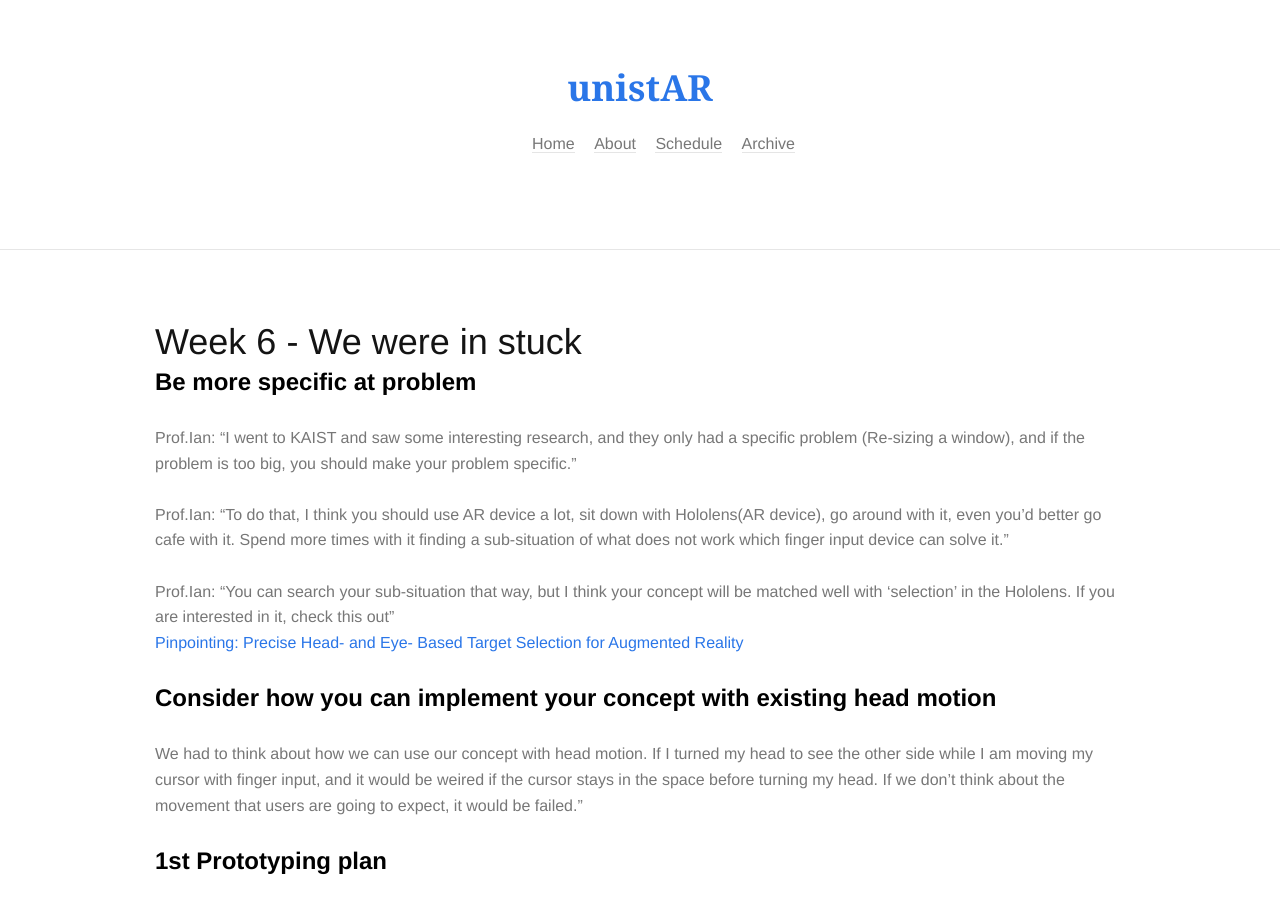
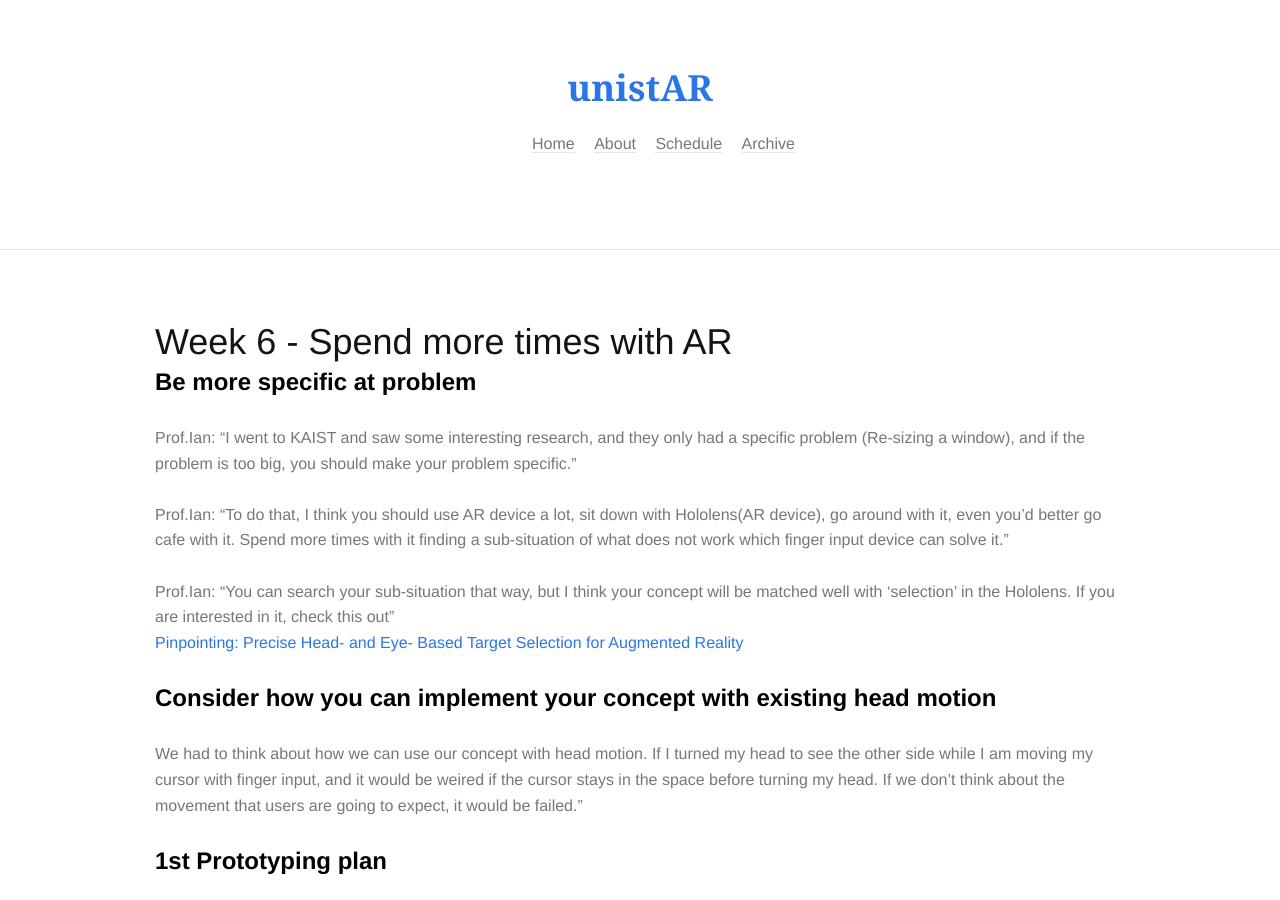
Before and after one commit to unist-AR/unist-AR.github.io, a Jekyll site: the page built from _posts/2018-04-20-Week-6.md, in a window 1280 px wide and 900 px high. Built offline with Jekyll 4.4.1, drawn with Linux system fonts in a browser that asks for light colours; some web fonts are replaced.

Commit message:
Update 2018-04-20-Week-6.md

```diff
--- a/_posts/2018-04-20-Week-6.md
+++ b/_posts/2018-04-20-Week-6.md
@@ -1,6 +1,6 @@
 ---
 layout: post
-title: Week 6 - We were in stuck
+title: Week 6 - Spend more times with AR
 description: "Be more specific at problem definition"
 ---
 
```
